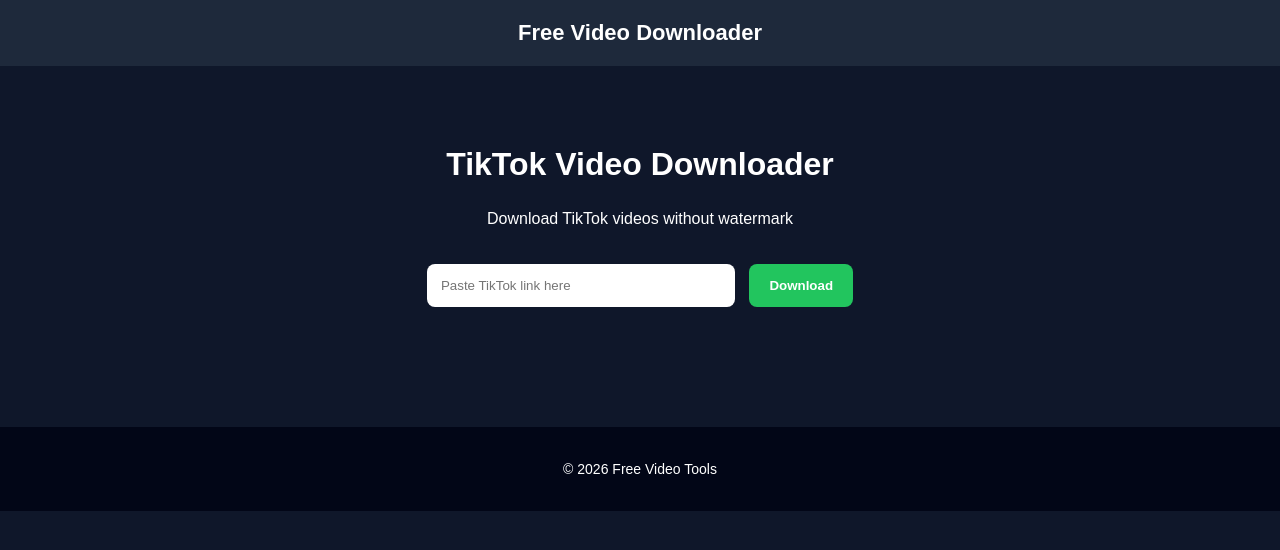
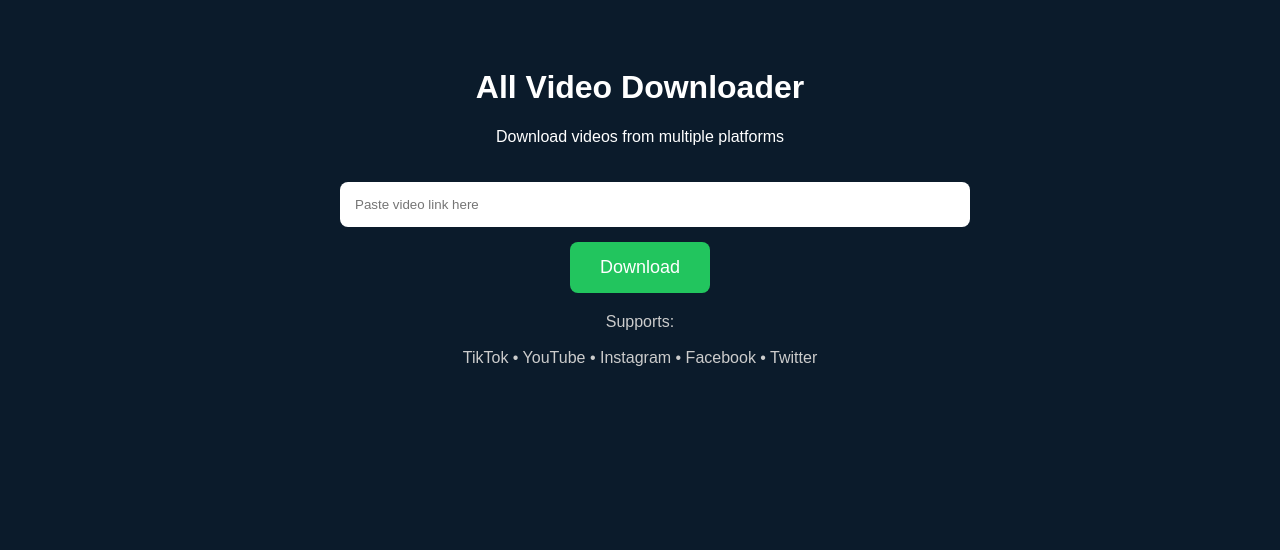
Before and after one commit to rijal281996-code/free-video-tools, a plain HTML site: page index.html in a window 1280 px wide. Drawn offline with Linux system fonts and the light colour scheme.

Commit message:
Refactor index.html for improved structure and styling

```diff
--- a/index.html
+++ b/index.html
@@ -1,149 +1,85 @@
 <!DOCTYPE html>
-<html lang="en">
+<html>
 <head>
-<meta charset="UTF-8">
-<meta name="viewport" content="width=device-width, initial-scale=1.0">
-
-<title>TikTok Video Downloader - Free HD Download</title>
-
-<meta name="description" content="Free TikTok video downloader without watermark. Fast, free and easy to use.">
+<title>All Video Downloader</title>
+<meta name="viewport" content="width=device-width, initial-scale=1">
 
 <style>
-
 body{
-font-family: Arial, sans-serif;
-background:#0f172a;
+font-family:Arial;
+background:#0b1b2b;
 color:white;
-margin:0;
 text-align:center;
+padding:40px;
 }
 
-header{
-background:#1e293b;
-padding:20px;
-font-size:22px;
-font-weight:bold;
-}
-
-.hero{
-margin-top:80px;
-}
-
-.hero h1{
-font-size:32px;
+.container{
+max-width:600px;
+margin:auto;
 }
 
 input{
-padding:14px;
-width:280px;
+width:100%;
+padding:15px;
+border-radius:8px;
 border:none;
-border-radius:8px;
 margin-top:20px;
 }
 
 button{
-padding:14px 20px;
+padding:15px 30px;
+margin-top:15px;
 background:#22c55e;
 border:none;
 border-radius:8px;
 color:white;
-font-weight:bold;
+font-size:18px;
 cursor:pointer;
-margin-left:10px;
 }
 
-button:hover{
-background:#16a34a;
+.platforms{
+margin-top:20px;
+color:#ccc;
 }
-
-.result{
-margin-top:40px;
-}
-
-footer{
-margin-top:120px;
-background:#020617;
-padding:20px;
-font-size:14px;
-}
-
 </style>
-
 </head>
 
 <body>
 
-<header>
-Free Video Downloader
-</header>
+<div class="container">
 
-<section class="hero">
+<h1>All Video Downloader</h1>
 
-<h1>TikTok Video Downloader</h1>
+<p>Download videos from multiple platforms</p>
 
-<p>Download TikTok videos without watermark</p>
+<input id="url" placeholder="Paste video link here">
 
-<input id="videoUrl" type="text" placeholder="Paste TikTok link here">
+<button onclick="download()">Download</button>
 
-<button onclick="downloadVideo()">Download</button>
+<div class="platforms">
+Supports:<br><br>
+TikTok • YouTube • Instagram • Facebook • Twitter
+</div>
 
-<div class="result" id="result"></div>
-
-</section>
-
-<footer>
-
-<p>© 2026 Free Video Tools</p>
-
-</footer>
+</div>
 
 <script>
 
-async function downloadVideo(){
+function download(){
 
-const url = document.getElementById("videoUrl").value;
+let url=document.getElementById("url").value
 
-if(!url){
-alert("Paste video link first");
-return;
+if(url.includes("tiktok")){
+window.open("https://snaptik.app/en?url="+url)
 }
 
-document.getElementById("result").innerHTML="Processing...";
-
-try{
-
-const response = await fetch("https://video-downloader-api--rijalpermana28.replit.app/api/download",{
-method:"POST",
-headers:{
-"Content-Type":"application/json"
-},
-body:JSON.stringify({url:url})
-});
-
-const data = await response.json();
-
-if(data.download){
-
-document.getElementById("result").innerHTML=
-`<a href="${data.download}" target="_blank">
-<button>Download Video</button>
-</a>`;
-
-}else{
-
-document.getElementById("result").innerHTML="Video not found";
-
+else if(url.includes("youtube") || url.includes("youtu.be")){
+window.open("https://y2mate.is/en/youtube-downloader?url="+url)
 }
 
-}catch(e){
-
-document.getElementById("result").innerHTML="Error connecting to server";
-
+else if(url.includes("instagram")){
+window.open("https://igram.world/?url="+url)
 }
 
-}
-
-</script>
-
-</body>
-</html>
+else if(url.includes("facebook")){
+window.open("https://fdown.net/?
```
